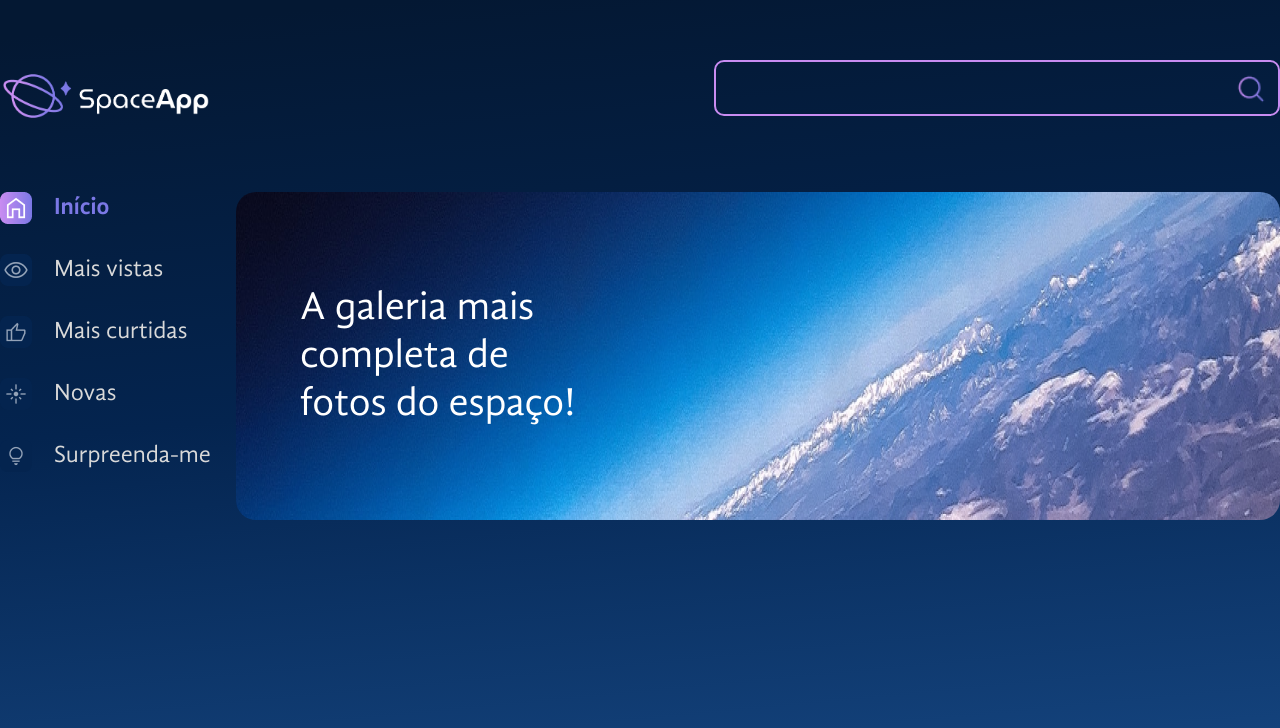
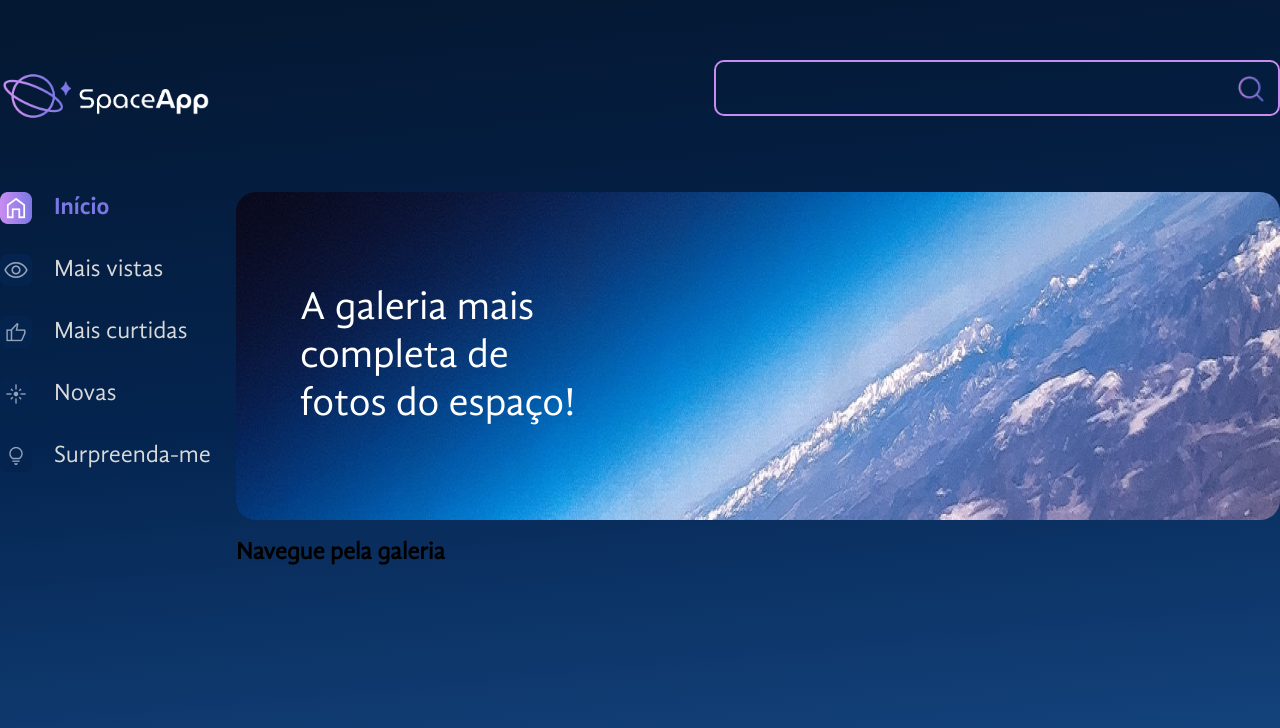
Before and after one commit to Rafaela3613/space-app, a React (Vite) app: page / in a window 1280 px wide. Shown: the top 728 px of the page. Built offline with nearby package versions, Linux system fonts and the light colour scheme.

Commit message:
Montando o layout desktop

```diff
--- a/src/App.jsx
+++ b/src/App.jsx
@@ -4,6 +4,7 @@
 import BarraLateral from "./componentes/BarraLateral"
 import Banner from "./componentes/Banner"
 import bannerBackground from './assets/banner.png'
+import Galeria from "./componentes/galeria"
 
 const FundoGradiente = styled.div`
   background: linear-gradient(174.61deg, #041833 4.16%, #04244F 48%, #154580 96.76%);
@@ -21,6 +22,12 @@
   gap:  24px;
 `
 
+const ConteudoGaleria = styled.section`
+  display: flex;
+  flex-direction: column;
+  flex-grow: 1;
+`
+
 function App() {
 
 
@@ -31,10 +38,13 @@
           <Cabecalho />
           <MainContainer>
           <BarraLateral />
+          <ConteudoGaleria>
           <Banner
           texto="A galeria mais completa de fotos do espaço!"
           backgroundImage={bannerBackground}
           />
+          <Galeria />
+          </ConteudoGaleria>
           </MainContainer>
       </AppContainer>
 
--- a/src/componentes/Banner/index.jsx
+++ b/src/componentes/Banner/index.jsx
@@ -10,6 +10,7 @@
     margin: 0;
     border-radius: 20px;
     max-width: 100%;
+    background-size: cover;
 `
 
 const TituloEstilizado = styled.h1`
--- /dev/null
+++ b/src/componentes/galeria/index.jsx
@@ -0,0 +1,9 @@
+const Galeria = () =>{
+    return (
+        <h2>
+            Navegue pela galeria
+        </h2>
+    )
+}
+
+export default Galeria
```
